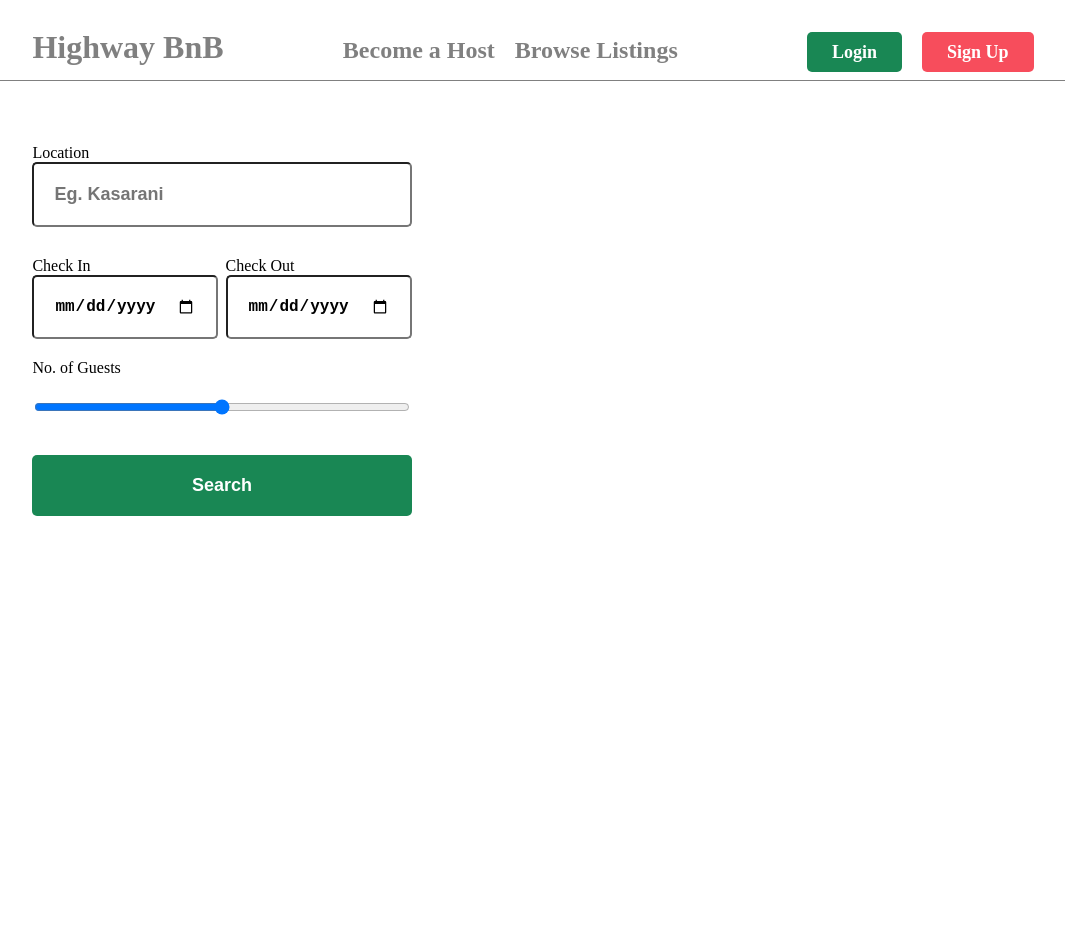
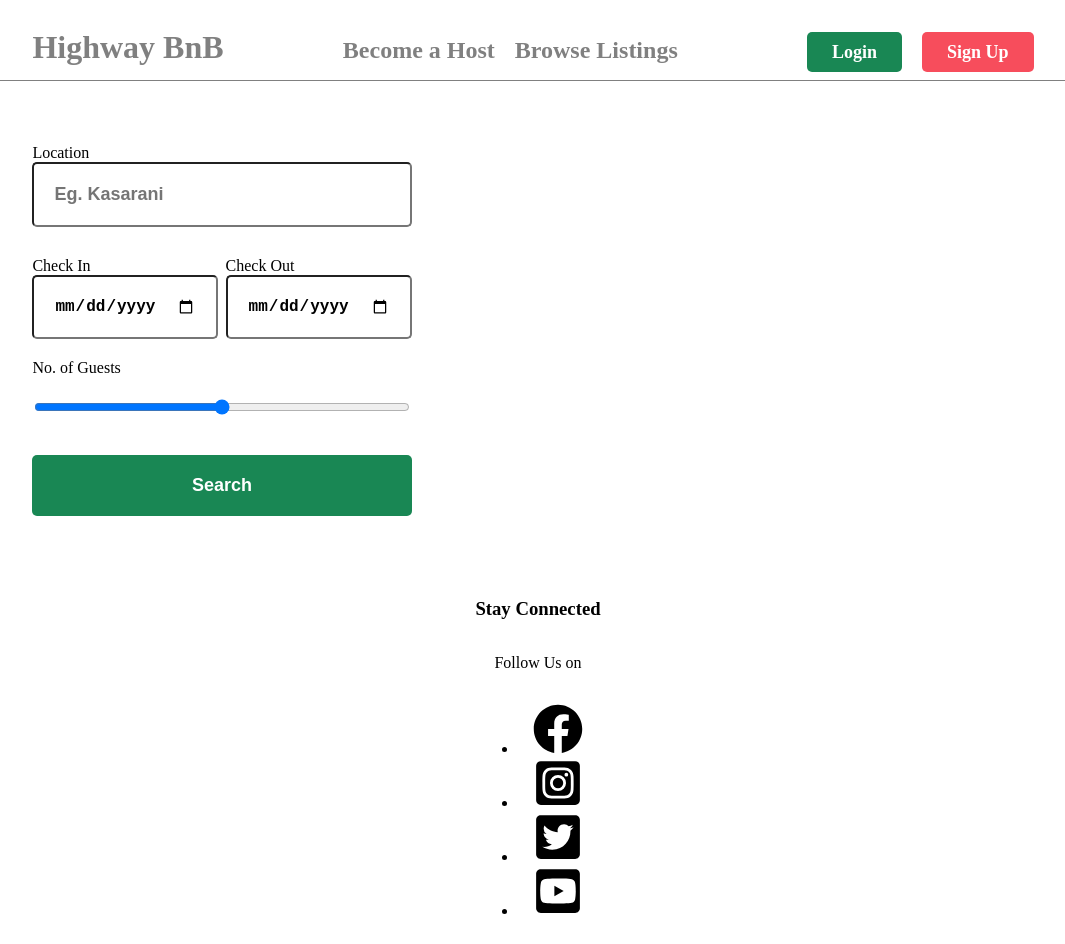
Before and after one commit to luorageoffrey/highwaybnb2, a plain HTML site: page index.html in a window 1280 px wide. Shown: the whole page, without its empty margins (102-1167 px from the left). Before the commit the page ends 800 px from the top, so only its background shows below. Drawn offline with Linux system fonts and the light colour scheme.

Commit message:
footer assets

```diff
--- a/footer.css
+++ b/footer.css
@@ -1,23 +1,9 @@
-*{
-    margin: 0;
-    padding: 0;
-    list-style: none;
-    background: none;
-}
-h3{
-    margin-bottom: 30px;
-}
-p{
-    margin-bottom: 20px;
-}
-
 .footer_content {
     display: flex;
     flex-direction: column;
     align-items: center;
-    padding: 5%;
 }
 
-.socials {
+.socials {flex-direction: column;
     display: flex;
 }
--- a/footer.js
+++ b/footer.js
@@ -4,10 +4,10 @@ footer.innerHTML = `<footer>
     <h3>Stay Connected</h3>
     <p> Follow Us on</p>
     <ul class="socials">
-        <li><img src="./assets/facebook-brands.svg" height="50px" width="80px" alt="fb"</li>
-        <li><img src="./assets/instagram-square-brands.svg" height="50px" width="80px" alt="ig"</li>
-        <li><img src="./assets/twitter-square-brands.svg" height="50px" width="80px" alt="twt"</li>
-        <li><img src="./assets/youtube-square-brands.svg" height="50px" width="80px" alt="ytb"</li>
+        <li><img src="/footer-assets/facebook-brands.svg" height="50px" width="80px" alt="fb"</li>
+        <li><img src="/footer-assets/instagram-square-brands.svg" height="50px" width="80px" alt="ig"</li>
+        <li><img src="/footer-assets/twitter-square-brands.svg" height="50px" width="80px" alt="twt"</li>
+        <li><img src="/footer-assets/youtube-square-brands.svg" height="50px" width="80px" alt="ytb"</li>
     </ul>
 </div
 </footer>`
--- a/index.html
+++ b/index.html
@@ -7,6 +7,7 @@
     <meta http-equiv="X-UA-Compatible" content="ie=edge">
     <link rel="stylesheet" href="navbar.css">
     <link rel="stylesheet" href="homepage.css">
+    <link rel="stylesheet" href="footer.css">
     <title>Home</title>
 </head>
 <body>
@@ -41,5 +42,7 @@
     </form>
 </div>
 <script src="navbar.js"></script>
+<script src="footer.js"></script>
+
 </body>
 </html>
--- a/navbar.css
+++ b/navbar.css
@@ -3,7 +3,7 @@
     align-items: baseline;
     justify-content: space-between;
     color: gray;
-    padding: 1% 10% 0 10%;
+    padding: 1% 10% 0% 10%;
     border-bottom: 1px solid gray;
 }
 .navbar ul {
```
Also changed, not shown: footer-assets/facebook-brands.svg (added), footer-assets/instagram-square-brands.svg (added), footer-assets/twitter-square-brands.svg (added), footer-assets/youtube-square-brands.svg (added).
